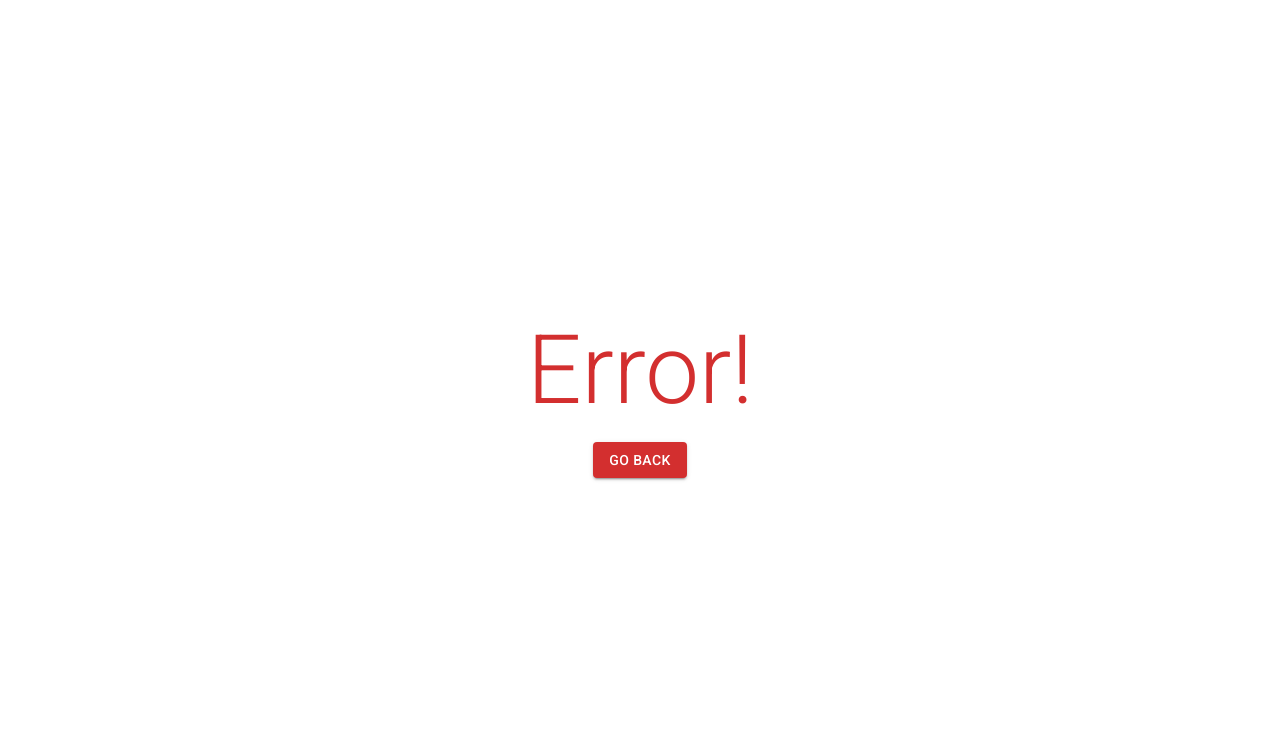
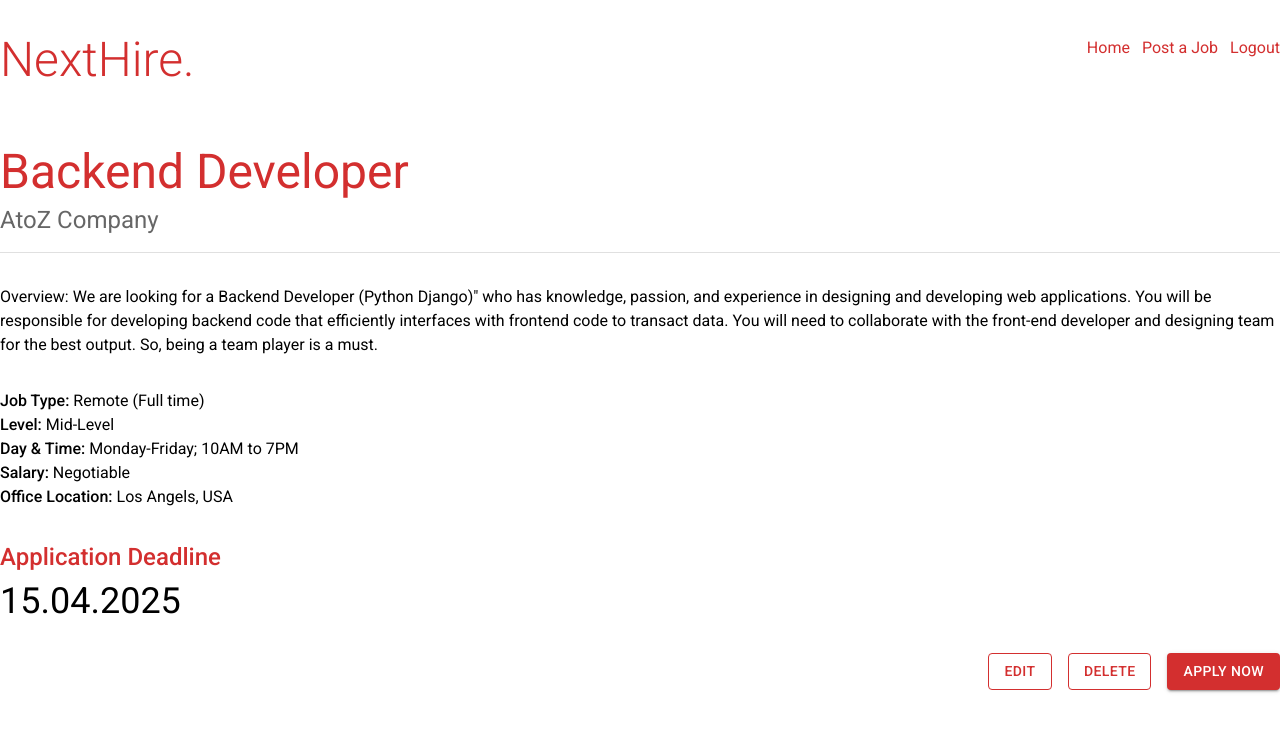
Before and after one commit to alexsarker/nexthire., a React (Vite) app: page /post/postDetail in a window 1280 px wide. Before the commit this address had no page. Shown: the top 732 px of the page. Built offline with nearby package versions, Linux system fonts and the light colour scheme.

Commit message:
front done

```diff
--- a/package.json
+++ b/package.json
@@ -10,11 +10,16 @@
     "preview": "vite preview"
   },
   "dependencies": {
+    "@date-io/date-fns": "^3.2.1",
     "@emotion/react": "^11.14.0",
     "@emotion/styled": "^11.14.0",
     "@mui/icons-material": "^6.4.7",
+    "@mui/lab": "^6.0.0-beta.30",
     "@mui/material": "^6.4.7",
+    "@mui/x-date-pickers": "^7.27.3",
     "@tailwindcss/vite": "^4.0.12",
+    "date-fns": "^4.1.0",
+    "dayjs": "^1.11.13",
     "firebase": "^11.4.0",
     "localforage": "^1.10.0",
     "match-sorter": "^8.0.0",
--- /dev/null
+++ b/src/components/ButtonOut.jsx
@@ -0,0 +1,22 @@
+import { Button } from "@mui/material";
+
+const ButtonOut = ({ text }) => {
+  return (
+    <Button
+      variant="outlined"
+      sx={{
+        color: "#D32F2F",
+        borderColor: "#D32F2F",
+        "&:hover": {
+          backgroundColor: "#FDEAEA",
+          borderColor: "#B71C1C",
+          color: "#B71C1C",
+        },
+      }}
+    >
+      {text}
+    </Button>
+  );
+};
+
+export default ButtonOut;
--- a/src/main.jsx
+++ b/src/main.jsx
@@ -8,6 +8,7 @@ import Home from "./pages/Home";
 import Signin from "./pages/Signin";
 import Signup from "./pages/Signup";
 import Post from "./pages/Post";
+import PostDetail from "./pages/PostDetail";
 
 const router = createBrowserRouter([
   {
@@ -31,6 +32,10 @@ const router = createBrowserRouter([
         path: "/post",
         element: <Post />,
       },
+      {
+        path: "/post/postDetail",
+        element: <PostDetail />,
+      },
     ],
   },
 ]);
--- a/src/pages/Post.jsx
+++ b/src/pages/Post.jsx
@@ -1,16 +1,87 @@
-import { Input } from "@mui/material";
+import {
+  FormControl,
+  Input,
+  InputLabel,
+  MenuItem,
+  Select,
+  TextField,
+} from "@mui/material";
 import Buttons from "../components/Buttons";
+import { useState } from "react";
+
 const Post = () => {
+  const [age, setAge] = useState("");
+  const [jobType, setJobType] = useState("");
+  const [level, setLevel] = useState("");
+
+  const handleChange = (event) => {
+    setAge(event.target.value);
+    setJobType(event.target.value);
+    setLevel(event.target.value);
+  };
+
   return (
     <div className="flex flex-col mt-12 gap-8">
       <h5 className="text-main text-3xl text-center">Post a Job</h5>
       <Input size="md" placeholder="Job Title" />
-      <Input size="md" placeholder="Job Category" />
-      <Input size="md" placeholder="Job Category" />
-      <Input size="md" placeholder="Onsite/ Remote" />
-      <Input size="md" placeholder="Job Type" />
-      <Input size="md" placeholder="Level" />
-      <Input size="md" placeholder="Shift" />
+      <TextField
+        id="standard-multiline-flexible"
+        label="Job Description"
+        multiline
+        maxRows={4}
+        variant="standard"
+      />
+      <FormControl variant="standard">
+        <InputLabel id="demo-simple-select-standard-label">
+          Job Category
+        </InputLabel>
+        <Select
+          labelId="demo-simple-select-standard-label"
+          id="demo-simple-select-standard"
+          value={age}
+          onChange={handleChange}
+          label="Age"
+        >
+          <MenuItem value={10}>Development</MenuItem>
+          <MenuItem value={20}>Sales & Marketing</MenuItem>
+          <MenuItem value={30}>Accounts</MenuItem>
+          <MenuItem value={40}>Creative</MenuItem>
+          <MenuItem value={50}>Engineering</MenuItem>
+          <MenuItem value={60}>Creative</MenuItem>
+          <MenuItem value={70}>Digital Marketing</MenuItem>
+          <MenuItem value={80}>HR & Administration</MenuItem>
+        </Select>
+      </FormControl>
+      <FormControl variant="standard">
+        <InputLabel id="demo-simple-select-standard-label">Job Type</InputLabel>
+        <Select
+          labelId="demo-simple-select-standard-label"
+          id="demo-simple-select-standard"
+          value={jobType}
+          onChange={handleChange}
+          label="JobType"
+        >
+          <MenuItem value={10}>Onsite (Part Time)</MenuItem>
+          <MenuItem value={10}>Onsite (Full Time)</MenuItem>
+          <MenuItem value={10}>Remote (Part Time)</MenuItem>
+          <MenuItem value={10}>Remote (Full Time)</MenuItem>
+        </Select>
+      </FormControl>
+      <FormControl variant="standard">
+        <InputLabel id="demo-simple-select-standard-label">Level</InputLabel>
+        <Select
+          labelId="demo-simple-select-standard-label"
+          id="demo-simple-select-standard"
+          value={level}
+          onChange={handleChange}
+          label="Level"
+        >
+          <MenuItem value={10}>Beginner-Level</MenuItem>
+          <MenuItem value={20}>Mid-Level</MenuItem>
+          <MenuItem value={30}>Senior-Level</MenuItem>
+        </Select>
+      </FormControl>
+      <Input size="md" placeholder="Day & Time" />
       <Input size="md" placeholder="Salary Range" />
       <Input size="md" placeholder="Office Location" />
       <Buttons text="Submit" />
--- /dev/null
+++ b/src/pages/PostDetail.jsx
@@ -0,0 +1,56 @@
+import { Divider } from "@mui/material";
+import React from "react";
+import Buttons from "../components/Buttons";
+import ButtonOut from "../components/ButtonOut";
+
+const PostDetail = () => {
+  return (
+    <div className="my-16">
+      <div className="mb-4">
+        <h2 className="text-main text-5xl mb-2">Backend Developer</h2>
+        <h6 className="text-[#00000099] text-2xl">AtoZ Company</h6>
+      </div>
+      <Divider />
+      <div className="mt-8">
+        <p>
+          Overview: We are looking for a Backend Developer (Python Django)" who
+          has knowledge, passion, and experience in designing and developing web
+          applications. You will be responsible for developing backend code that
+          efficiently interfaces with frontend code to transact data. You will
+          need to collaborate with the front-end developer and designing team
+          for the best output. So, being a team player is a must.
+        </p>
+        <div className="font-medium pt-8">
+          <p>
+            Job Type: <span className="font-normal">Remote (Full time)</span>
+          </p>
+          <p>
+            Level: <span className="font-normal">Mid-Level</span>
+          </p>
+          <p>
+            Day & Time:{" "}
+            <span className="font-normal">Monday-Friday; 10AM to 7PM</span>
+          </p>
+          <p>
+            Salary: <span className="font-normal">Negotiable</span>
+          </p>
+          <p>
+            Office Location:{" "}
+            <span className="font-normal">Los Angels, USA</span>
+          </p>
+        </div>
+      </div>
+      <div className="mt-8">
+        <h4 className="text-main font-medium text-2xl">Application Deadline</h4>
+        <h2 className="text-4xl mt-2">15.04.2025</h2>
+      </div>
+      <div className="flex gap-4 justify-end mt-8">
+        <ButtonOut text="EDIT" />
+        <ButtonOut text="DELETE" />
+        <Buttons text="APPLY NOW" />
+      </div>
+    </div>
+  );
+};
+
+export default PostDetail;
```
Also changed, not shown: 1 other file (tests, documents, lock files or other folders).
